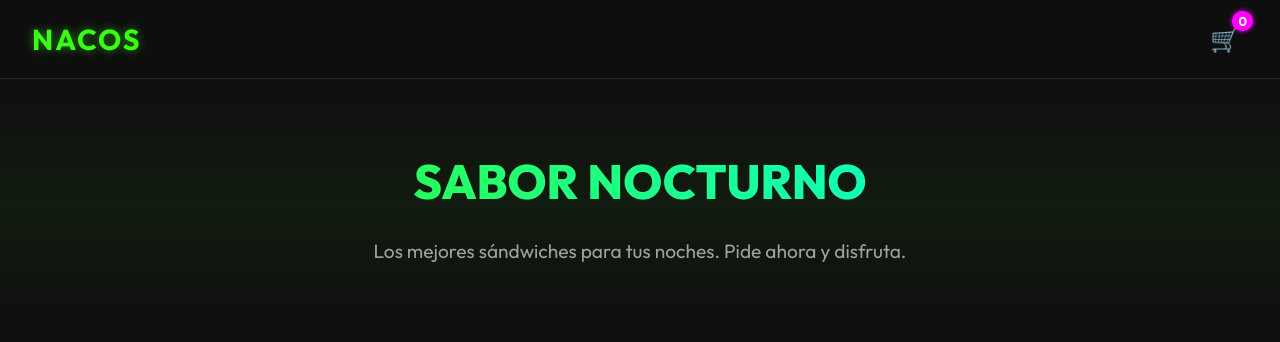
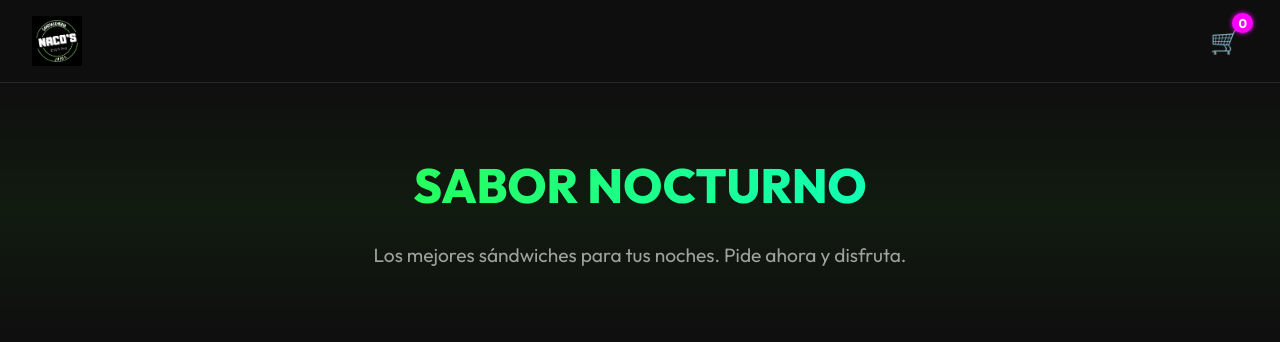
Before and after one commit to FredyDsd/nacos, a website built with Vite: page index.html in a window 1280 px wide. Shown: the top 342 px of the page. Built offline with nearby package versions, Linux system fonts and the light colour scheme.

Commit message:
feat: replace text-based logo with an image logo, adding the image file and updating HTML and CSS.

```diff
--- a/index.html
+++ b/index.html
@@ -15,7 +15,9 @@
 <body>
   <div id="app">
     <header>
-      <div class="logo">NACOS</div>
+      <div class="logo">
+        <img src="/images/logo.jpg" alt="NACOS Logo" style="height: 50px;">
+      </div>
       <div class="cart-btn-container">
         <button id="cart-toggle" aria-label="Abrir carrito">
           🛒 <span id="cart-count">0</span>
--- a/style.css
+++ b/style.css
@@ -54,12 +54,8 @@ header {
 }
 
 .logo {
-  font-size: 1.8rem;
-  font-weight: 700;
-  color: var(--primary-color);
-  text-transform: uppercase;
-  letter-spacing: 2px;
-  text-shadow: 0 0 10px rgba(57, 255, 20, 0.5);
+  display: flex;
+  align-items: center;
 }
 
 .cart-btn-container {
```
Also changed, not shown: public/images/logo.jpg (added).
